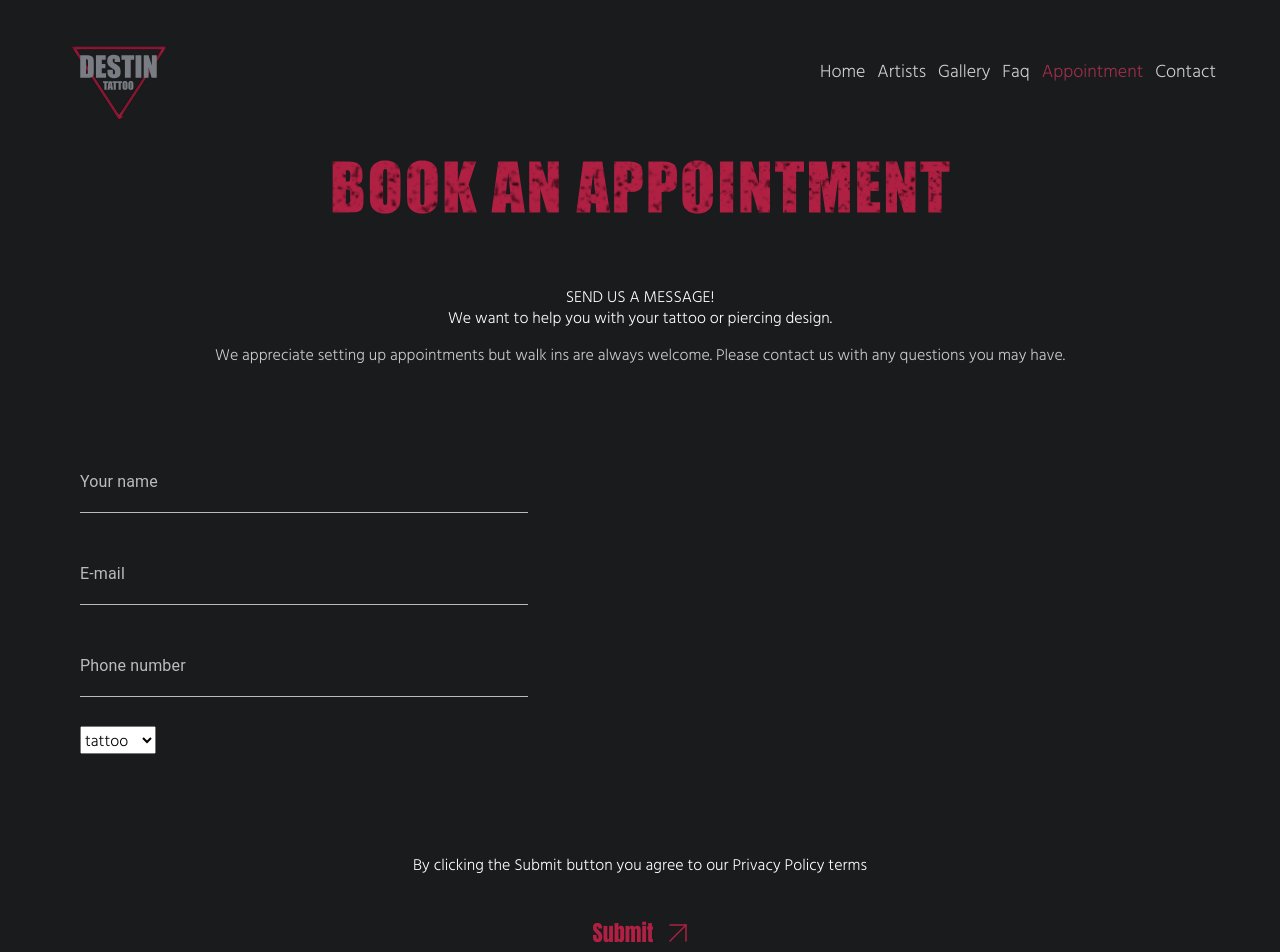
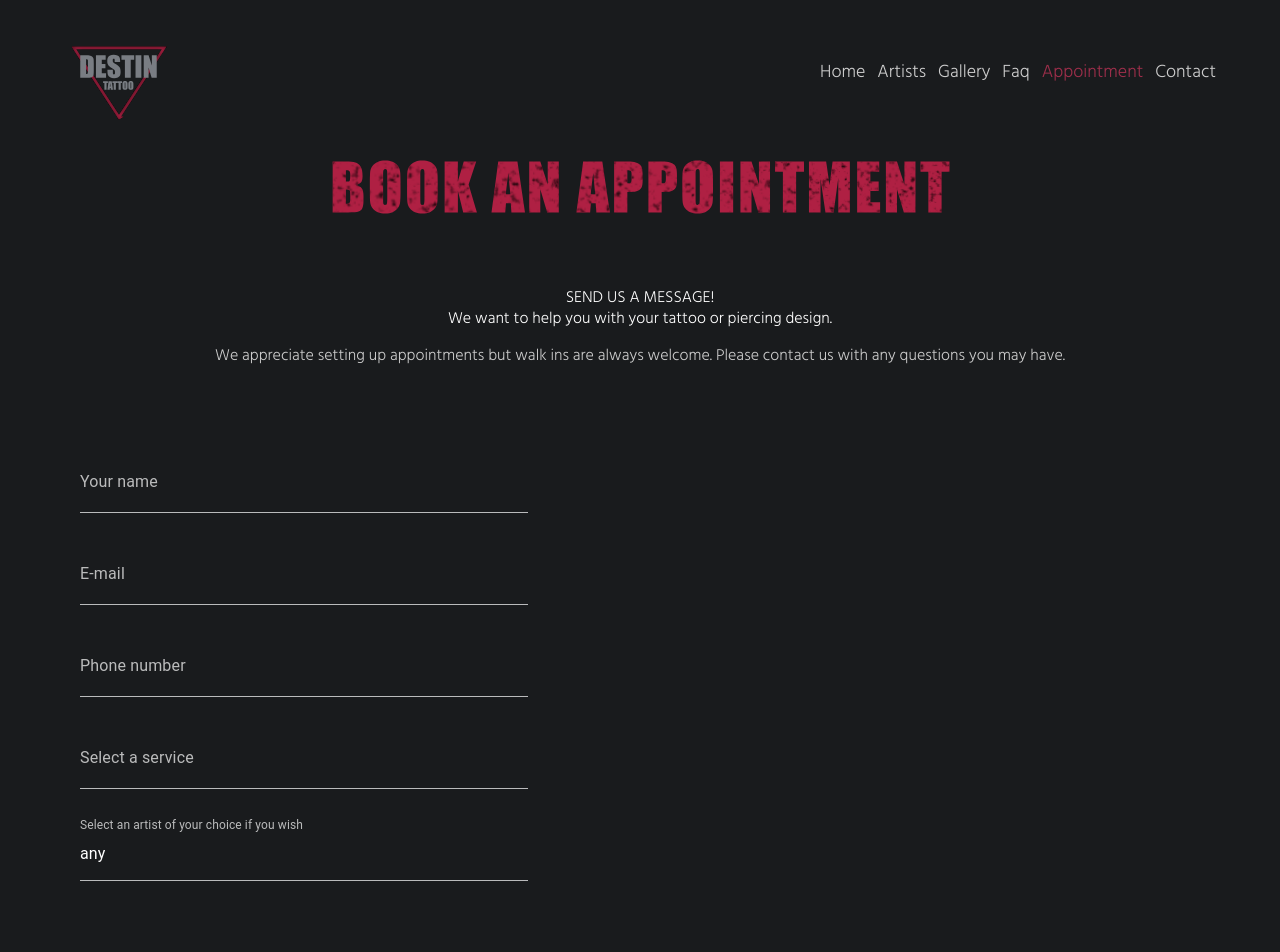
Before and after one commit to MariaZakharova0805/tattoo, a React (Vite) app: page /appointment in a window 1280 px wide. Shown: the top 952 px of the page. Built offline with nearby package versions, Linux system fonts and the light colour scheme.

Commit message:
input select styles fixed

```diff
--- a/src/features/input-form/input-form.module.css
+++ b/src/features/input-form/input-form.module.css
@@ -112,3 +112,47 @@
         font-size: 32px;
     }
 }
+
+/* Select styles */
+.form_item {
+    position: relative;
+}
+
+.select_block {
+    position: absolute;
+    top: 60px;
+    z-index: 22;
+    background-color: rgb(32, 32, 32);
+    width: 100%;
+}
+
+.select_block_item {
+    padding: 16px 0;
+    display: flex;
+    flex-direction: row;
+    align-items: center;
+    justify-content: space-between;
+    cursor: pointer;
+    display: none;
+    transition: 0.5s;
+    color: var(--grey-light);
+}
+
+.select_block_item:hover {
+    color: var(--white);
+}
+
+.select_block_item_tag {
+    width: 21.733px;
+    height: 15.5px;
+    background-image: url('../../../public/svg/tag_grey.svg');
+    transition: 0.5s;
+}
+
+.select_block_item:hover .select_block_item_tag {
+    background-image: url('../../../public/svg/tag_white.svg');
+}
+
+.form_item:hover .select_block_item {
+    display: flex;
+}
--- a/src/features/input-form/input-form.tsx
+++ b/src/features/input-form/input-form.tsx
@@ -1,4 +1,4 @@
-import { useEffect, useRef } from 'react'
+import { SetStateAction, useEffect, useRef, useState } from 'react'
 import c from './input-form.module.css'
 import { useForm, SubmitHandler } from "react-hook-form"
 import arrow from '../../../public/svg/arrow_red.svg'
@@ -18,6 +18,17 @@ type Inputs = {
 }
 
 export const InputForm = () => {
+    const [serviceItem, setServiceItem] = useState('');
+
+    const chooseValue = (value: SetStateAction<string>) => {
+        setServiceItem(value)
+    }
+    const [artistName, setArtistName] = useState('any');
+
+    const chooseArtistName = (value: SetStateAction<string>) => {
+        setArtistName(value)
+    }
+
     const setFormData = useFormData(state => state.setFormData)
     const setFormVisible = useContactsFormVisibility(state => state.setFormVisible)
     const form = useRef();
@@ -81,29 +92,29 @@ export const InputForm = () => {
                             color='secondary'
                             label="Phone number" variant="standard" placeholder='+1 850 450 53 67' {...register("phone", { required: true })} />
                     </div>
-                    <select {...register("service")} className={c.select}>
-                        <label>Select a service</label>
-                        <option value="tattoo">tattoo</option>
-                        <option value="piercing">piercing</option>
-                    </select>
-
-                    {/* <div className={c.form_item}>
-                        <label>Select a service</label>
-                        <select {...register("service")} className={c.select}>
-                            <option className={c.option} value="tattoo">tattoo</option>
-                            <option className={c.option} value="piercing">piercing</option>
-                        </select>
+                    {/* Choosing servise */}
+                    <div className={c.form_item}>
+                        <TextField
+                            value={serviceItem}
+                            color='secondary'
+                            label="Select a service" variant="standard" {...register("service")} />
+                        <div className={c.select_block}>
+                            <div className={c.select_block_item} onClick={() => chooseValue('tattoo')}><p>Tattoo</p><span className={c.select_block_item_tag}></span></div>
+                            <div className={c.select_block_item} onClick={() => chooseValue('piercing')}><p>Piercing</p><span className={c.select_block_item_tag}></span></div>
+                        </div>
                     </div>
                     <div className={c.form_item}>
-                        <label>Select an artist of your choice if you wish</label>
-                        <select {...register("artist")} className={c.select}>
-                            <option className={c.option} value="any">any</option>
-                            <option className={c.option} value="Mike">MIKE tattoo</option>
-                            <option className={c.option} value="Craig">CRAIG tattoo</option>
-                            <option className={c.option} value="Jackie">JACKIE piercing</option>
-                            <option className={c.option} value="Lucky">LUCKY tattoo</option>
-                        </select>
-                    </div> */}
+                        <TextField
+                            value={artistName}
+                            color='secondary'
+                            label="Select an artist of your choice if you wish" variant="standard" {...register("artist")} />
+                        <div className={c.select_block}>
+                            <div className={c.select_block_item} onClick={() => chooseArtistName('MIKE')}><p>MIKE tattoo</p><span className={c.select_block_item_tag}></span></div>
+                            <div className={c.select_block_item} onClick={() => chooseArtistName('CRAIG')}><p>CRAIG tattoo</p><span className={c.select_block_item_tag}></span></div>
+                            <div className={c.select_block_item} onClick={() => chooseArtistName('LUCKY')}><p>LUCKY tattoo</p><span className={c.select_block_item_tag}></span></div>
+                            <div className={c.select_block_item} onClick={() => chooseArtistName('JACKIE')}><p>JACKIE piercing</p><span className={c.select_block_item_tag}></span></div>
+                        </div>
+                    </div>
                 </div>
             </div>
             <div className={c.form_footer}>
```
Also changed, not shown: public/svg/tag_grey.svg (added), public/svg/tag_white.svg (added).
